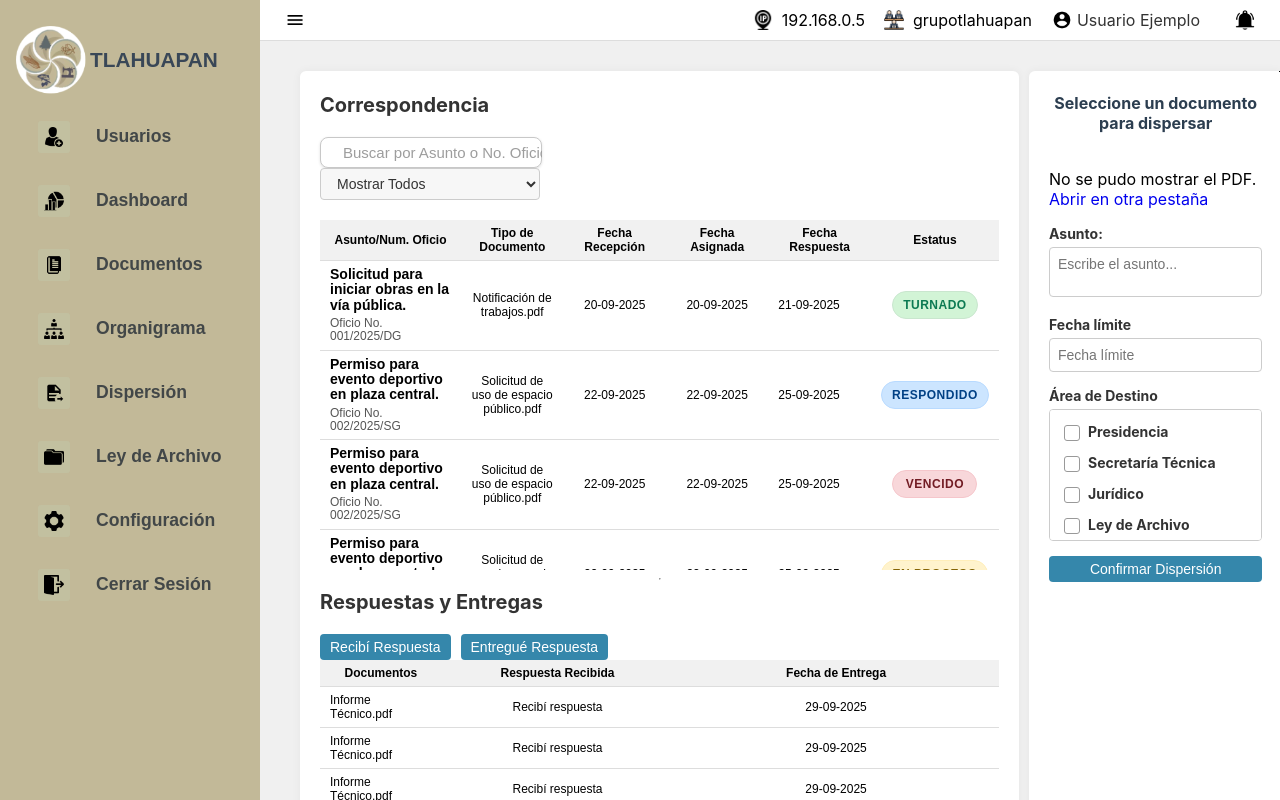
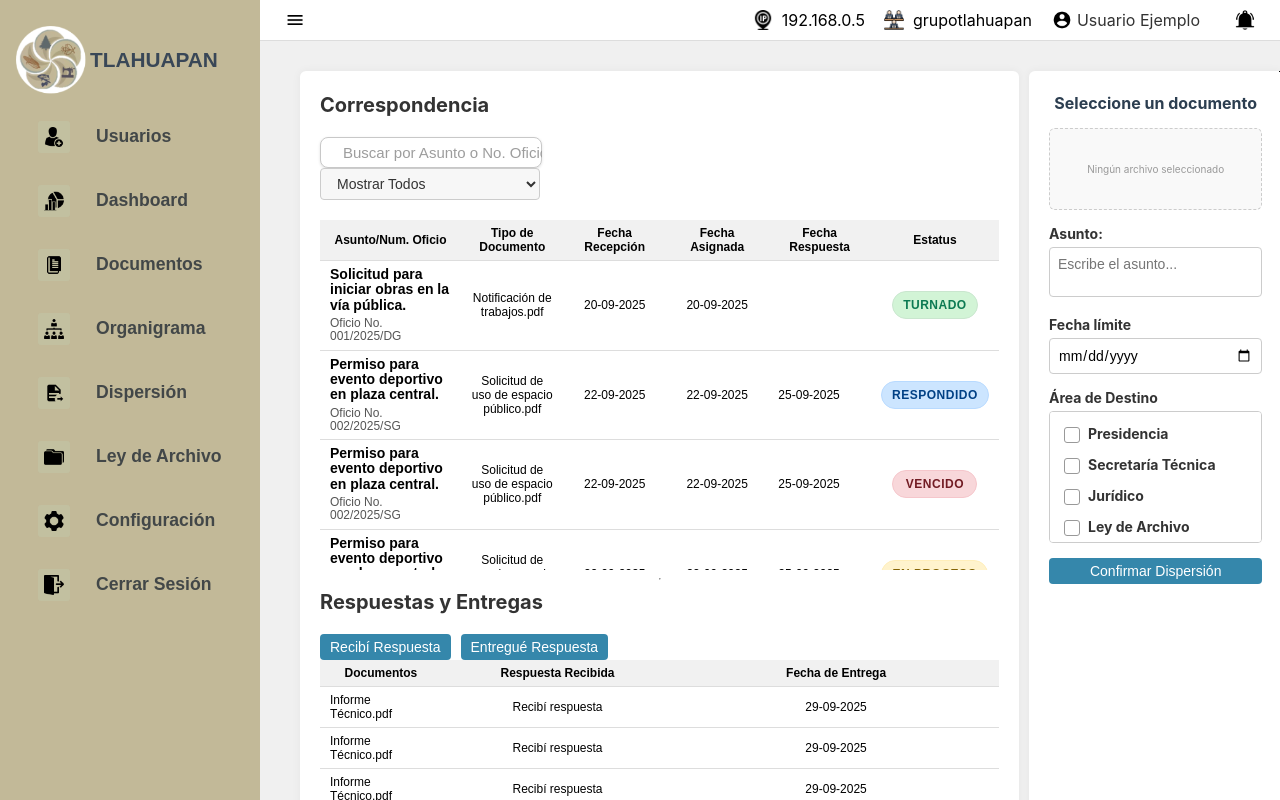
Before and after one commit to tomas1707/gestiondocumental, a React (Create React App) app: page /Dispersion in a window 1280 px wide. Built offline with nearby package versions, Linux system fonts and the light colour scheme.

Commit message:
se modifico la vista de Dispersion y se agrego estilo igual de Dispersion

```diff
--- a/src/styles/Dispersion.css
+++ b/src/styles/Dispersion.css
@@ -134,3 +134,54 @@
 .tabla-respuestas-wrapper{
     max-height: 190px;
 }
+
+
+
+/*Estilo complementario para la previsualizacion*/
+.mini-preview-container {
+    background-color: #f9f9f9;
+    border: 1px dashed #ccc;
+    border-radius: 6px;
+    padding: 10px;
+    margin-bottom: 15px;
+    text-align: center;
+    min-height: 60px; /* Reducido al quitar el botón */
+    display: flex;
+    align-items: center;
+    justify-content: center;
+}
+
+.preview-active {
+    display: flex;
+    flex-direction: column;
+    align-items: center;
+    gap: 4px;
+}
+
+.preview-icon {
+    font-size: 20px;
+    margin-bottom: 2px;
+}
+
+.preview-info {
+    display: flex;
+    flex-direction: column;
+    gap: 2px;
+}
+
+.preview-info strong {
+    font-size: 11px;
+    color: #333;
+    display: block;
+}
+
+.preview-info span {
+    font-size: 10px;
+    color: #777;
+}
+
+.preview-placeholder p {
+    font-size: 10px;
+    color: #999;
+    margin: 0;
+}
--- a/src/views/Dispersion.jsx
+++ b/src/views/Dispersion.jsx
@@ -5,24 +5,19 @@ import BotonReutilizable from "../components/BotonReutilizable";
 import FiltroBusqueda from "../components/FiltroBusqueda";
 import EtiquetaEstado from "../components/EtiquetaEstado";
 import Card from "../components/Card";
-import VisorDocumento from "../components/VisorDocumento";
 import GrupoEntrada from "../components/GrupoEntrada";
 import CheckboxArea from "../components/CheckboxArea";
 import DropdownReutilizable from "../components/DropdownReutilizable";
 
 // --- Datos Simulados ---
 const initialData = [
-  { id: 1, asunto: "Solicitud para iniciar obras en la vía pública.", numOficio: "Oficio No. 001/2025/DG", tipo: "Notificación de trabajos.pdf", fRecepcion: "20-09-2025", fAsignacion: "20-09-2025", fRespuesta: "21-09-2025", estatus: "Turnado", detalle: "Notificación de Trabajos sobre el Derecho de Vía" },
+  { id: 1, asunto: "Solicitud para iniciar obras en la vía pública.", numOficio: "Oficio No. 001/2025/DG", tipo: "Notificación de trabajos.pdf", fRecepcion: "20-09-2025", fAsignacion: "20-09-2025", fRespuesta: " ", estatus: "Turnado", detalle: "Notificación de Trabajos sobre el Derecho de Vía" },
   { id: 3, asunto: "Permiso para evento deportivo en plaza central.", numOficio: "Oficio No. 002/2025/SG", tipo: "Solicitud de uso de espacio público.pdf", fRecepcion: "22-09-2025", fAsignacion: "22-09-2025", fRespuesta: "25-09-2025", estatus: "Respondido", detalle: "Permiso para evento deportivo en plaza central" },
   { id: 4, asunto: "Permiso para evento deportivo en plaza central.", numOficio: "Oficio No. 002/2025/SG", tipo: "Solicitud de uso de espacio público.pdf", fRecepcion: "22-09-2025", fAsignacion: "22-09-2025", fRespuesta: "25-09-2025", estatus: "Vencido", detalle: "Permiso para evento deportivo en plaza central" },
   { id: 5, asunto: "Permiso para evento deportivo en plaza central.", numOficio: "Oficio No. 002/2025/SG", tipo: "Solicitud de uso de espacio público.pdf", fRecepcion: "22-09-2025", fAsignacion: "22-09-2025", fRespuesta: "25-09-2025", estatus: "En proceso", detalle: "Permiso para evento deportivo en plaza central" },
 ];
 
 const initialRespuestas = [
-  { documento: "Informe Técnico.pdf", respuesta: "Recibí respuesta", fechaEntrega: "29-09-2025" },
-  { documento: "Informe Técnico.pdf", respuesta: "Recibí respuesta", fechaEntrega: "29-09-2025" },
-  { documento: "Informe Técnico.pdf", respuesta: "Recibí respuesta", fechaEntrega: "29-09-2025" },
-  { documento: "Informe Técnico.pdf", respuesta: "Recibí respuesta", fechaEntrega: "29-09-2025" },
   { documento: "Informe Técnico.pdf", respuesta: "Recibí respuesta", fechaEntrega: "29-09-2025" },
   { documento: "Informe Técnico.pdf", respuesta: "Recibí respuesta", fechaEntrega: "29-09-2025" },
   { documento: "Informe Técnico.pdf", respuesta: "Recibí respuesta", fechaEntrega: "29-09-2025" },
@@ -38,7 +33,7 @@ const estatusOptions = [
 
 const areas = ["Presidencia", "Secretaría Técnica", "Jurídico", "Ley de Archivo"];
 
-const Dispersion = () => {
+const DispersionView = () => {
   const [data, setData] = useState(initialData);
   const [searchQuery, setSearchQuery] = useState("");
   const [activeFilter, setActiveFilter] = useState("all");
@@ -49,7 +44,6 @@ const Dispersion = () => {
     areasDestino: [],
   });
 
-  // --- Filtrado de datos ---
   const filteredData = useMemo(() => {
     return data.filter((doc) => {
       const matchesSearch =
@@ -60,7 +54,6 @@ const Dispersion = () => {
     });
   }, [data, searchQuery, activeFilter]);
 
-  // --- Handlers ---
   const handleRowClick = (doc) => {
     setSelectedDocument(doc);
     setFormState({
@@ -99,8 +92,8 @@ const Dispersion = () => {
     </tr>
   );
 
-  const renderRespuestaRow = (resp) => (
-    <tr key={resp.documento}>
+  const renderRespuestaRow = (resp, index) => (
+    <tr key={index}>
       <td>{resp.documento}</td>
       <td>{resp.respuesta}</td>
       <td>{resp.fechaEntrega}</td>
@@ -110,6 +103,7 @@ const Dispersion = () => {
   return (
     <main className="content-area">
       <div className="main-layout">
+        {/* SECCIÓN IZQUIERDA: Tablas */}
         <Card title="Correspondencia" className="table-component">
           <div className="toolbar-container">
             <FiltroBusqueda
@@ -151,13 +145,27 @@ const Dispersion = () => {
           </div>
         </Card>
 
+        {/* SECCIÓN DERECHA: Formulario + Previsualización */}
         <Card className="form-component">
-          <h2>{selectedDocument ? selectedDocument.detalle : "Seleccione un documento para dispersar"}</h2>
+          <h2 className="form-title">
+            {selectedDocument ? "Detalles de Dispersión" : "Seleccione un documento"}
+          </h2>
 
-          <VisorDocumento
-            documentUrl={selectedDocument ? `/docs/${selectedDocument.tipo}` : null}
-            documentTitle={selectedDocument ? selectedDocument.detalle : null}
-          />
+          <div className="mini-preview-container">
+            {selectedDocument ? (
+              <div className="preview-active">
+                <div className="preview-icon">📄</div>
+                <div className="preview-info">
+                  <strong>{selectedDocument.tipo}</strong>
+                  <span>{selectedDocument.numOficio}</span>
+                </div>
+              </div>
+            ) : (
+              <div className="preview-placeholder">
+                <p>Ningún archivo seleccionado</p>
+              </div>
+            )}
+          </div>
 
           <GrupoEntrada label="Asunto:" id="asunto">
             <textarea
@@ -171,16 +179,15 @@ const Dispersion = () => {
 
           <GrupoEntrada label="Fecha límite" id="fechalimite">
             <input
-              type="text"
+              type="date"
               id="fechalimite"
-              placeholder="Fecha límite"
               value={formState.fechalimite}
               onChange={(e) => setFormState({ ...formState, fechalimite: e.target.value })}
             />
           </GrupoEntrada>
 
           <div className="form-group">
-            <label>Área de Destino</label>
+            <label className="label-area">Área de Destino</label>
             <div id="area-checkboxes" className="checkbox-group">
               {areas.map((area) => (
                 <CheckboxArea
@@ -205,4 +212,4 @@ const Dispersion = () => {
   );
 };
 
-export default Dispersion;
+export default DispersionView;
```
